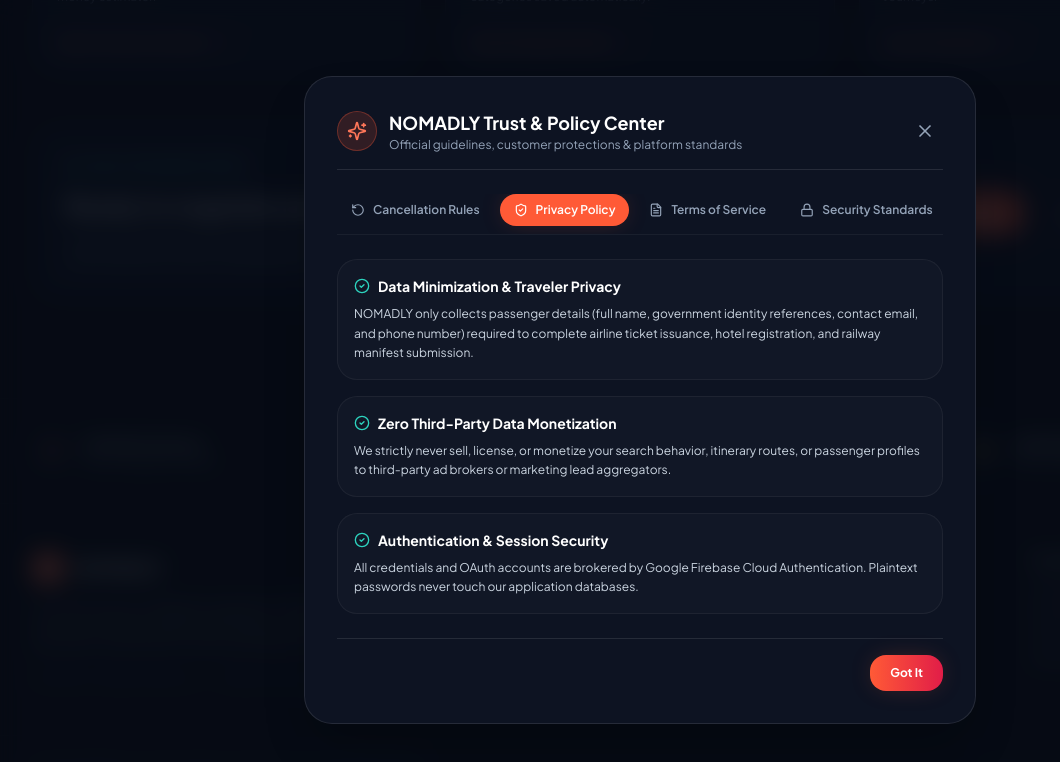
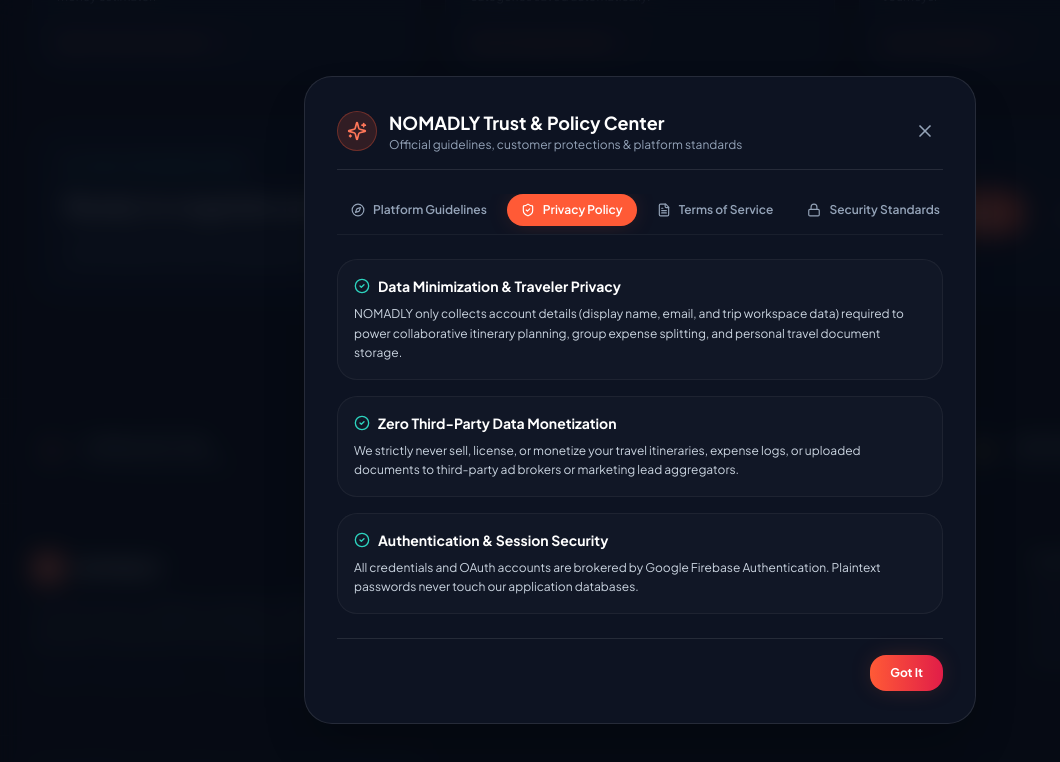
Before and after one commit to Arbaz2402/nomadly-travel, a React (Vite) app in the folder frontend/: page / in a window 1280 px wide. Both pictures are taken after a click on the button "Privacy Policy". Shown: the part 1370-2132 px from the top of the page, without its empty margins (0-1060 px from the left). Built offline with nearby package versions, Linux system fonts and the light colour scheme; no server answers.

Commit message:
chore: remove leftover booking/flight/hotel/fare copy from Footer and PolicyModal

```diff
--- a/frontend/src/components/common/PolicyModal.jsx
+++ b/frontend/src/components/common/PolicyModal.jsx
@@ -7,16 +7,16 @@ import {
   Lock,
   Headphones,
   CheckCircle2,
-  RotateCcw,
-  Plane,
-  Building2,
+  Compass,
+  Users,
+  Wallet,
   Mail,
   Phone,
   Clock,
   Sparkles,
 } from 'lucide-react';
 
-export const PolicyModal = ({ isOpen, onClose, initialTab = 'cancellation' }) => {
+export const PolicyModal = ({ isOpen, onClose, initialTab = 'guidelines' }) => {
   const [activeTab, setActiveTab] = React.useState(initialTab);
 
   useEffect(() => {
@@ -49,11 +49,11 @@ export const PolicyModal = ({ isOpen, onClose, initialTab = 'cancellation' }) =>
   if (!isOpen) return null;
 
   const tabs = [
-    { id: 'cancellation', label: 'Cancellation Rules', icon: RotateCcw },
+    { id: 'guidelines', label: 'Platform Guidelines', icon: Compass },
     { id: 'privacy', label: 'Privacy Policy', icon: ShieldCheck },
     { id: 'terms', label: 'Terms of Service', icon: FileText },
     { id: 'security', label: 'Security Standards', icon: Lock },
-    { id: 'concierge', label: '24/7 Concierge', icon: Headphones },
+    { id: 'concierge', label: 'Traveler Support', icon: Headphones },
   ];
 
   const modalContent = (
@@ -111,26 +111,26 @@ export const PolicyModal = ({ isOpen, onClose, initialTab = 'cancellation' }) =>
 
         {/* Tab Panels */}
         <div className="space-y-4 text-xs text-slate-300 leading-relaxed">
-          {/* CANCELLATION RULES */}
-          {activeTab === 'cancellation' && (
+          {/* PLATFORM GUIDELINES */}
+          {activeTab === 'guidelines' && (
             <div className="space-y-4 animate-fade-in">
               <div className="p-4 rounded-2xl bg-white/[0.02] border border-white/5 space-y-3">
                 <div className="flex items-center gap-2 text-white font-bold text-sm">
-                  <Plane className="w-4 h-4 text-coral-400" />
-                  <h4>Flight Cancellations & Refunds</h4>
+                  <Users className="w-4 h-4 text-coral-400" />
+                  <h4>Collaborative Trip Workspaces</h4>
                 </div>
                 <p>
-                  Flights cancelled at least 24 hours prior to scheduled departure receive refunds according to individual airline fare class rules. For refundable fares, refund credits are initiated immediately to your original payment method within 3–5 business days.
+                  Journey owners can invite companions as Editors or Viewers. Only accepted collaborators can participate in shared itinerary planning, packing lists, and group expense splits.
                 </p>
               </div>
 
               <div className="p-4 rounded-2xl bg-white/[0.02] border border-white/5 space-y-3">
                 <div className="flex items-center gap-2 text-white font-bold text-sm">
-                  <Building2 className="w-4 h-4 text-teal-400" />
-                  <h4>Hotels & Boutique Stays</h4>
+                  <Wallet className="w-4 h-4 text-teal-400" />
+                  <h4>Expense Splitting & Travel Tools</h4>
                 </div>
                 <p>
-                  Most verified properties offer 100% free cancellation up to 48 hours prior to check-in (14:00 local time). Non-refundable promotional bookings are explicitly highlighted with amber badges prior to confirmation.
+                  Log trip expenses, split balances transparently across active members, send settlement reminder emails, and organize boarding passes, visas, and IDs inside your private Document Vault.
                 </p>
               </div>
             </div>
@@ -145,7 +145,7 @@ export const PolicyModal = ({ isOpen, onClose, initialTab = 'cancellation' }) =>
                   Data Minimization & Traveler Privacy
                 </h4>
                 <p>
-                  NOMADLY only collects passenger details (full name, government identity references, contact email, and phone number) required to complete airline ticket issuance, hotel registration, and railway manifest submission.
+                  NOMADLY only collects account details (display name, email, and trip workspace data) required to power collaborative itinerary planning, group expense splitting, and personal travel document storage.
                 </p>
               </div>
 
@@ -155,7 +155,7 @@ export const PolicyModal = ({ isOpen, onClose, initialTab = 'cancellation' }) =>
                   Zero Third-Party Data Monetization
                 </h4>
                 <p>
-                  We strictly never sell, license, or monetize your search behavior, itinerary routes, or passenger profiles to third-party ad brokers or marketing lead aggregators.
+                  We strictly never sell, license, or monetize your travel itineraries, expense logs, or uploaded documents to third-party ad brokers or marketing lead aggregators.
                 </p>
               </div>
 
@@ -165,7 +165,7 @@ export const PolicyModal = ({ isOpen, onClose, initialTab = 'cancellation' }) =>
                   Authentication & Session Security
                 </h4>
                 <p>
-                  All credentials and OAuth accounts are brokered by Google Firebase Cloud Authentication. Plaintext passwords never touch our application databases.
+                  All credentials and OAuth accounts are brokered by Google Firebase Authentication. Plaintext passwords never touch our application databases.
                 </p>
               </div>
             </div>
@@ -175,23 +175,23 @@ export const PolicyModal = ({ isOpen, onClose, initialTab = 'cancellation' }) =>
           {activeTab === 'terms' && (
             <div className="space-y-4 animate-fade-in">
               <div className="p-4 rounded-2xl bg-white/[0.02] border border-white/5 space-y-2">
-                <h4 className="text-white font-bold text-sm">1. Inventory Holds & Pricing Integrity</h4>
+                <h4 className="text-white font-bold text-sm">1. Workspace Ownership & Collaborator Access</h4>
                 <p>
-                  When you initiate a checkout session, NOMADLY locks inventory seats or rooms for 15 minutes to prevent double-booking. If the payment session expires or is abandoned, holds are released back to live inventory automatically.
+                  Journey owners control member invitations, role assignments (Editor or Viewer), and member removal. Revoking or removing a collaborator immediately restricts their access to the journey workspace.
                 </p>
               </div>
 
               <div className="p-4 rounded-2xl bg-white/[0.02] border border-white/5 space-y-2">
-                <h4 className="text-white font-bold text-sm">2. Government ID Accuracy</h4>
+                <h4 className="text-white font-bold text-sm">2. Expense Ledgers & Settlement Reminders</h4>
                 <p>
-                  Travelers are responsible for ensuring that names entered during booking precisely match government-issued photo IDs (Aadhaar, Passport, Voter ID) required at airport security, hotel front desks, and railway check-ins.
+                  Expense splitting and settlement plans are provided as an organizational ledger for group trips. Settlement reminder emails notify companions of recorded balances; NOMADLY does not process direct peer-to-peer funds.
                 </p>
               </div>
 
               <div className="p-4 rounded-2xl bg-white/[0.02] border border-white/5 space-y-2">
-                <h4 className="text-white font-bold text-sm">3. Direct Airline & Hotel Synchronization</h4>
+                <h4 className="text-white font-bold text-sm">3. Third-Party FX & Weather Feeds</h4>
                 <p>
-                  NOMADLY synchronizes real-time live seat inventory from global airline reservation systems and certified hotel hospitality partners to ensure instant ticket issuance.
+                  Currency exchange rates and destination weather forecasts are fetched from third-party data providers for informational trip planning only and should be verified before transacting or departing.
                 </p>
               </div>
             </div>
@@ -203,36 +203,36 @@ export const PolicyModal = ({ isOpen, onClose, initialTab = 'cancellation' }) =>
               <div className="p-4 rounded-2xl bg-white/[0.02] border border-white/5 space-y-2">
                 <h4 className="text-white font-bold text-sm flex items-center gap-2">
                   <Lock className="w-4 h-4 text-coral-400" />
-                  Bank-Grade 256-Bit SSL/TLS Encryption
+                  256-Bit SSL/TLS Transport Encryption
                 </h4>
                 <p>
-                  All HTTP transactions across NOMADLY are protected with TLS 1.3 encryption, ensuring strict data confidentiality across public Wi-Fi networks and mobile carriers.
+                  All HTTP requests across NOMADLY are protected with TLS encryption, ensuring strict confidentiality for itineraries, expense logs, and uploaded travel documents.
                 </p>
               </div>
 
               <div className="p-4 rounded-2xl bg-white/[0.02] border border-white/5 space-y-2">
                 <h4 className="text-white font-bold text-sm flex items-center gap-2">
                   <ShieldCheck className="w-4 h-4 text-teal-400" />
-                  PCI-DSS Level 1 Compliant Architecture
+                  Firebase Token Verification & Role Enforcement
                 </h4>
                 <p>
-                  Payment transactions utilize tokenized authorization envelopes. Credit and debit card numbers are never stored on NOMADLY application servers.
+                  Every protected API endpoint verifies Firebase ID tokens server-side and enforces strict trip ownership and collaborator role checks before reading or modifying workspace data.
                 </p>
               </div>
 
               <div className="p-4 rounded-2xl bg-white/[0.02] border border-white/5 space-y-2">
                 <h4 className="text-white font-bold text-sm flex items-center gap-2">
                   <CheckCircle2 className="w-4 h-4 text-amber-400" />
-                  Cloud Database Isolation
+                  Private Document Vault Isolation
                 </h4>
                 <p>
-                  Customer records and trip workspaces are protected by multi-tenant role authorization middleware ensuring only verified trip owners and invited collaborators can view or modify records.
+                  Uploaded boarding passes, visas, and travel IDs are scoped strictly to authorized members of the journey workspace.
                 </p>
               </div>
             </div>
           )}
 
-          {/* 24/7 CONCIERGE SUPPORT */}
+          {/* TRAVELER SUPPORT */}
           {activeTab === 'concierge' && (
             <div className="space-y-4 animate-fade-in">
               <div className="p-5 rounded-2xl bg-gradient-to-r from-coral-500/15 via-teal-500/10 to-ink-950 border border-coral-500/30 space-y-3">
@@ -241,7 +241,7 @@ export const PolicyModal = ({ isOpen, onClose, initialTab = 'cancellation' }) =>
                   Dedicated 24/7 Traveler Assistance
                 </h4>
                 <p>
-                  Whether dealing with flight schedule changes, train platform queries, or emergency hotel modifications, our dedicated traveler concierge team is available around the clock.
+                  Whether organizing group itineraries, resolving expense splits, or managing your travel documents, our dedicated traveler support team is available around the clock.
                 </p>
               </div>
 
@@ -258,17 +258,17 @@ export const PolicyModal = ({ isOpen, onClose, initialTab = 'cancellation' }) =>
                 <div className="p-4 rounded-2xl bg-white/[0.02] border border-white/5 space-y-1">
                   <div className="flex items-center gap-2 text-white font-bold text-xs">
                     <Phone className="w-3.5 h-3.5 text-coral-400" />
-                    <span>Emergency Booking Hotline</span>
+                    <span>Priority Journey Support</span>
                   </div>
                   <p className="text-slate-400 text-[11px]">+91 1800-666-2359 (Toll-Free)</p>
-                  <p className="text-[10px] text-coral-400 font-semibold">24/7 Priority Queue</p>
+                  <p className="text-[10px] text-coral-400 font-semibold">24/7 Assistance Line</p>
                 </div>
               </div>
 
               <div className="p-4 rounded-2xl bg-ink-950 border border-white/5 flex items-center gap-3">
                 <Clock className="w-4 h-4 text-amber-400 flex-shrink-0" />
                 <p className="text-[11px] text-slate-400">
-                  For active bookings with departure within 24 hours, mention your <strong>Booking Reference / PNR</strong> for immediate priority dispatch.
+                  For faster help with an active trip, include your <strong>Journey Title</strong> or registered account email when reaching out.
                 </p>
               </div>
             </div>
--- a/frontend/src/components/navigation/Footer.jsx
+++ b/frontend/src/components/navigation/Footer.jsx
@@ -5,7 +5,7 @@ import { PolicyModal } from '../common/PolicyModal';
 
 export const Footer = () => {
   const [policyModalOpen, setPolicyModalOpen] = useState(false);
-  const [policyTab, setPolicyTab] = useState('cancellation');
+  const [policyTab, setPolicyTab] = useState('guidelines');
 
   const openPolicy = (tab) => {
     setPolicyTab(tab);
@@ -27,8 +27,8 @@ export const Footer = () => {
                 <ShieldCheck className="w-5 h-5" />
               </div>
               <div>
-                <p className="font-semibold text-slate-200 text-sm group-hover:text-coral-400 transition-colors">Verified Inventory</p>
-                <p className="text-slate-400 text-[11px]">Direct integration & holds</p>
+                <p className="font-semibold text-slate-200 text-sm group-hover:text-coral-400 transition-colors">Collaborative Trips</p>
+                <p className="text-slate-400 text-[11px]">Role-based group planning</p>
               </div>
             </button>
 
@@ -41,8 +41,8 @@ export const Footer = () => {
                 <CreditCard className="w-5 h-5" />
               </div>
               <div>
-                <p className="font-semibold text-slate-200 text-sm group-hover:text-teal-400 transition-colors">Secure Checkout</p>
-                <p className="text-slate-400 text-[11px]">PCI-DSS & 256-bit SSL encryption</p>
+                <p className="font-semibold text-slate-200 text-sm group-hover:text-teal-400 transition-colors">Bank-Grade Security</p>
+                <p className="text-slate-400 text-[11px]">Firebase Auth & TLS encryption</p>
               </div>
             </button>
 
@@ -55,8 +55,8 @@ export const Footer = () => {
                 <Headphones className="w-5 h-5" />
               </div>
               <div>
-                <p className="font-semibold text-slate-200 text-sm group-hover:text-blue-400 transition-colors">24/7 Concierge</p>
-                <p className="text-slate-400 text-[11px]">Dedicated traveler care</p>
+                <p className="font-semibold text-slate-200 text-sm group-hover:text-blue-400 transition-colors">24/7 Support</p>
+                <p className="text-slate-400 text-[11px]">Dedicated traveler assistance</p>
               </div>
             </button>
 
@@ -69,7 +69,7 @@ export const Footer = () => {
               </div>
               <div>
                 <p className="font-semibold text-slate-200 text-sm group-hover:text-amber-400 transition-colors">Unified Itinerary</p>
-                <p className="text-slate-400 text-[11px]">Multi-modal journey builder</p>
+                <p className="text-slate-400 text-[11px]">Day-by-day journey organizer</p>
               </div>
             </Link>
           </div>
@@ -110,7 +110,6 @@ export const Footer = () => {
               <li><Link to="/ai-planner" className="hover:text-coral-400 transition-colors">Custom Trip Planner</Link></li>
               <li><Link to="/journeys" className="hover:text-coral-400 transition-colors">My Journeys Organizer</Link></li>
               <li><Link to="/trip-builder" className="hover:text-coral-400 transition-colors">Unified Trip Builder</Link></li>
-              <li><Link to="/wishlist" className="hover:text-coral-400 transition-colors">Fare Price Watchlist</Link></li>
             </ul>
           </div>
 
@@ -120,10 +119,10 @@ export const Footer = () => {
               <li>
                 <button
                   type="button"
-                  onClick={() => openPolicy('cancellation')}
+                  onClick={() => openPolicy('guidelines')}
                   className="hover:text-coral-400 transition-colors text-left"
                 >
-                  Cancellation Rules
+                  Platform Guidelines
                 </button>
               </li>
               <li>
```
